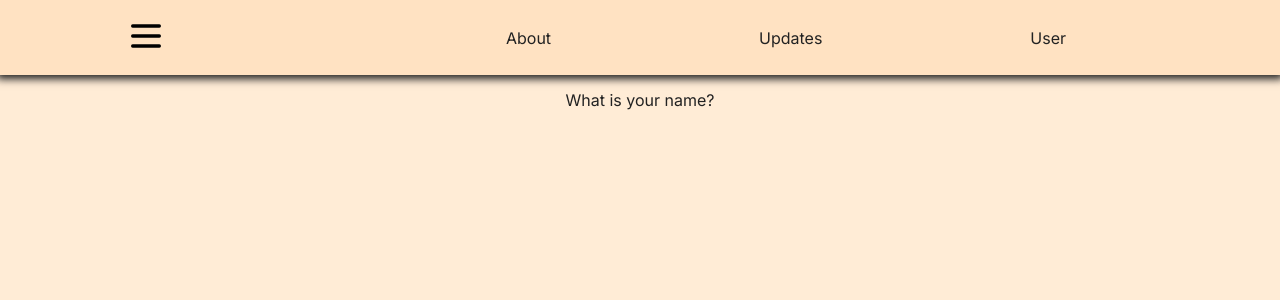
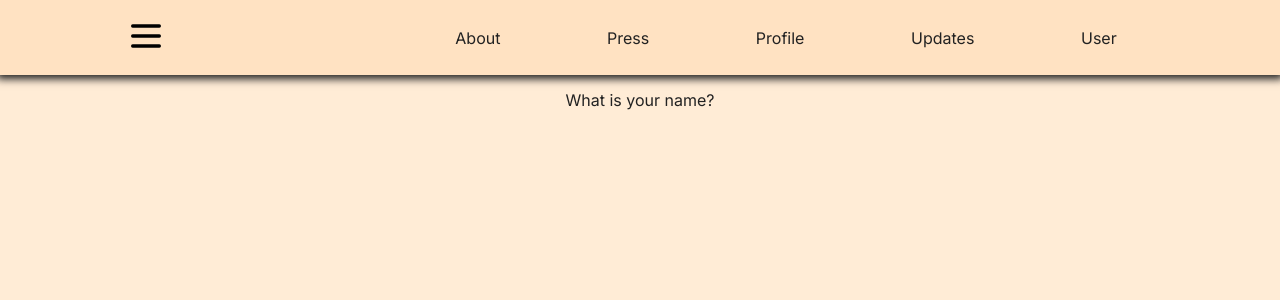
Before and after one commit to IsaacWild/writers-nook, a Next.js app: page / in a window 1280 px wide. Shown: the top 300 px of the page. Built offline with nearby package versions, Linux system fonts and the light colour scheme.

Commit message:
✨ Add press page link to NavMenu ✨
Added a link to the press page in the navigation menu for easy access.
✨ Add profile link to NavMenu 🚀

Add profile link to NavMenu component for better navigation experience.

```diff
--- a/app/NavMenu.tsx
+++ b/app/NavMenu.tsx
@@ -18,6 +18,12 @@ export default function NavMenu() {
                     <Link href={'/about'}>About</Link>
                 </li>
                 <li>
+                    <Link href={'/press'}>Press</Link>
+                </li>
+                <li>
+                    <Link href={'/profile'}>Profile</Link>
+                </li>
+                <li>
                     <Link href={'/updates'}>Updates</Link>
                 </li>
                 <li>
```
